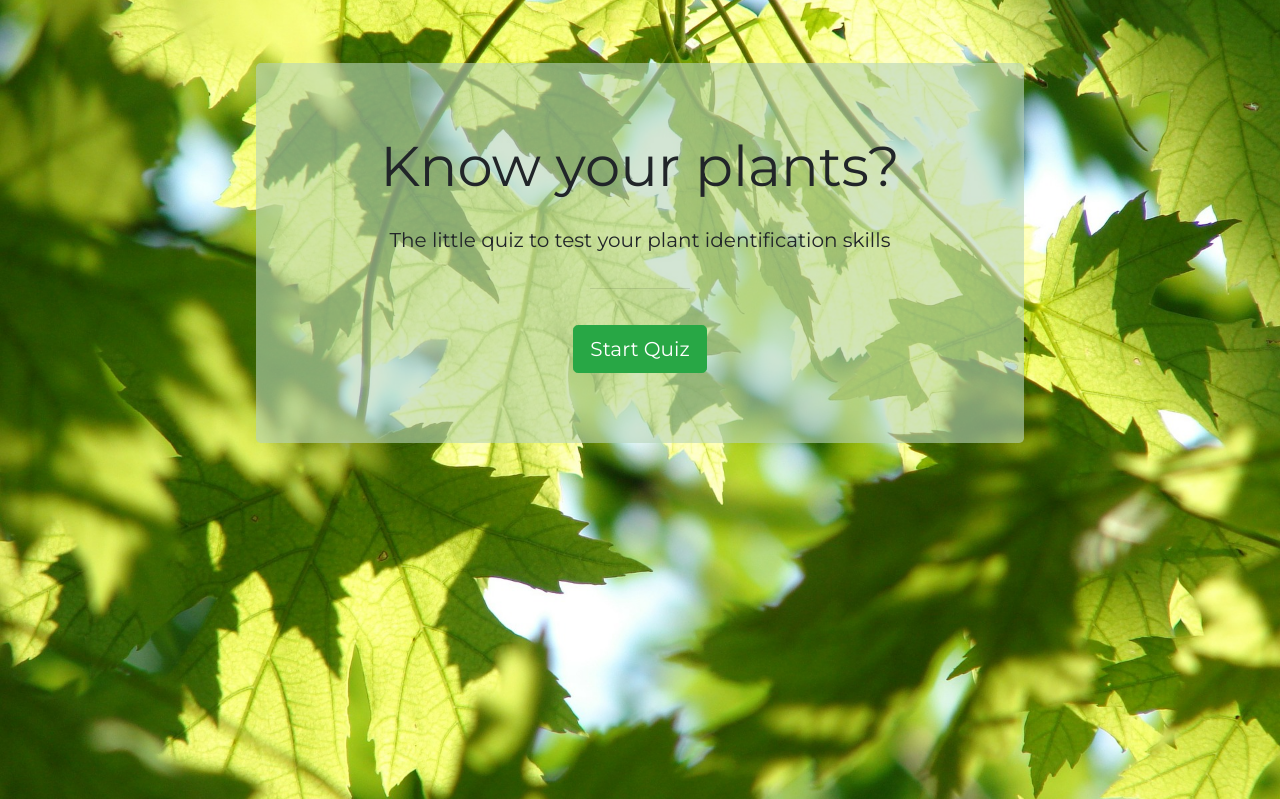
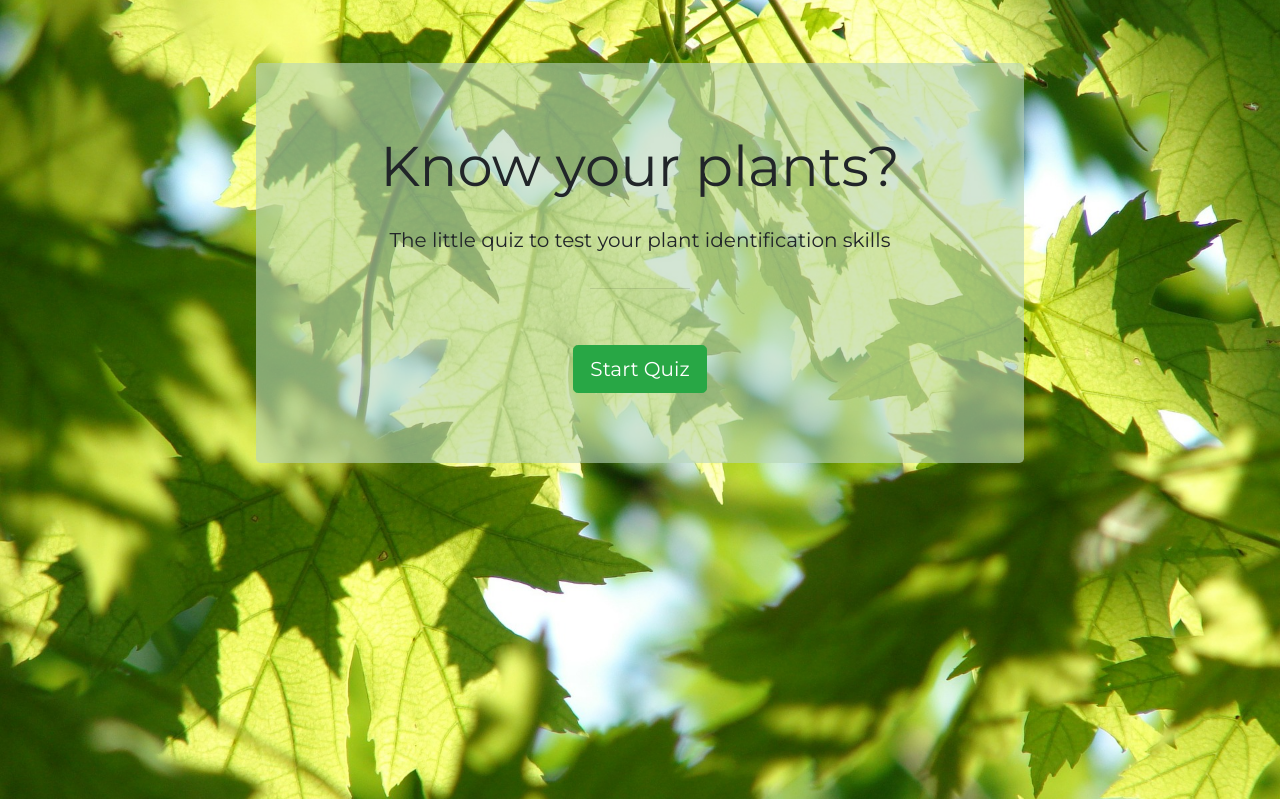
Before and after one commit to LWilsonDev/quiz-milestone-3, a Flask app: page / in a window 1280 px wide. Shown: the part 57-856 px from the top of the page. Run offline with Flask 2, Linux system fonts and the light colour scheme; some libraries are stand-ins or nearby versions.

Commit message:
added gunicorn and button css fix

```diff
--- a/app.py
+++ b/app.py
@@ -51,8 +51,9 @@ def save_to_leaderboard(username, score):
 @app.route('/', methods=['GET', 'POST'])
 def index():
     #remove session incase same user is returning
-    for key in session.keys():
-        session.pop(key)
+    if "q_index" in session:
+        for key in session.keys():
+            session.pop(key)
     return render_template('index.html')
 
 
@@ -82,7 +83,7 @@ def quiz():
                 else:
                     if session['guess'] == 2:
                         session['guess'] -= 1
-                        flash('Incorrect, try again or continue to next question')
+                        flash('Incorrect, try again or click next')
                     elif session['guess'] == 1:
                         answer = get_answer(session['q_index'])
                         session['guess'] -= 1
--- a/static/css/main.css
+++ b/static/css/main.css
@@ -18,6 +18,10 @@ hr {
 
 .answer {
     display: block;
+}
+
+.btn {
+    margin-top: 20px;
 }
 
 .main-image {
```
Also changed, not shown: requirements.txt (+24 -0 lines), data/leaderboard.txt (line endings or trailing spaces), 1 other file.
